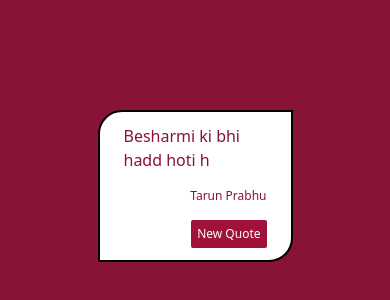
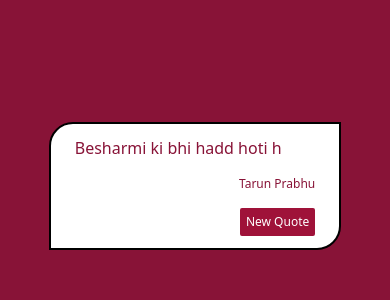
Before and after one commit to tarun-duh/api, a website: page index.html in a window 390 px wide. Shown: the part 236-536 px from the top of the page. Drawn offline with nearby package versions, Linux system fonts and the light colour scheme.

Commit message:
widthset

```diff
--- a/index.html
+++ b/index.html
@@ -10,7 +10,7 @@
   </head>
   <body class="h-screen bg-rose-900 flex justify-center items-center">
     <div
-      class="main font-sans bg-white rounded-tl-3xl rounded-br-3xl sm:p-5 py-3 px-3 decoration-rose-900 h-auto w-2/4 border-black border-x-2 border-y-2"
+      class="main font-sans bg-white rounded-tl-3xl rounded-br-3xl sm:p-5 py-3 px-3 decoration-rose-900 h-auto lg:w-2/4 w-3/4 border-black border-x-2 border-y-2"
     >
       <div class="p lg:h-3/5">
         <p
```
Also changed, not shown: style.css (+5 -5 lines).
